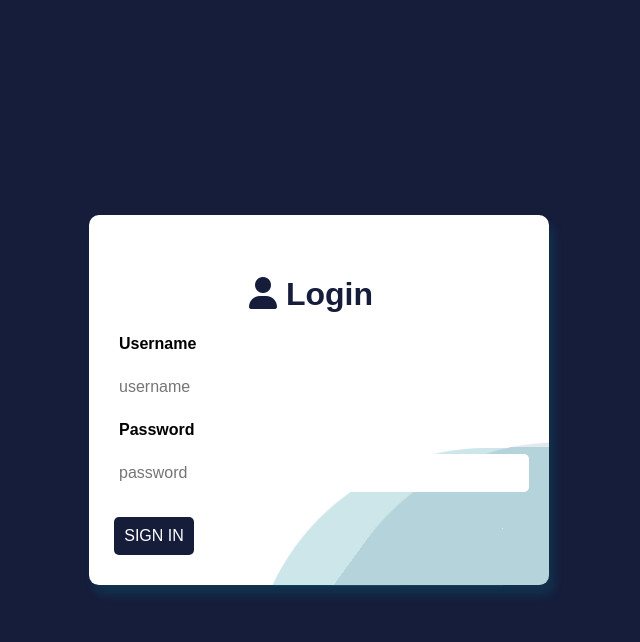
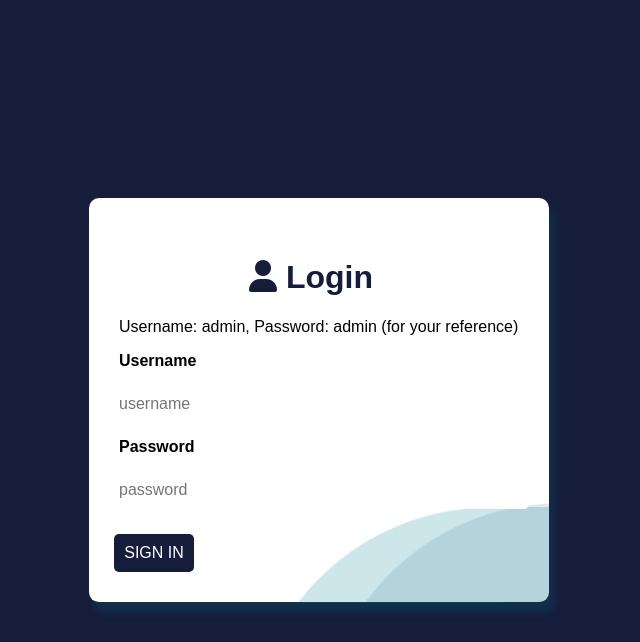
Before and after one commit to VedhaSankar/integrated-project-platform, a Flask app: page / in a window 1280 px wide. Shown: the top 642 px of the page, without its empty margins (321-961 px from the left). Run offline with Flask 2, Linux system fonts and the light colour scheme.

Commit message:
login password and stuff added

```diff
--- a/templates/login.html
+++ b/templates/login.html
@@ -185,6 +185,7 @@
     <form action="/" method="post" class="login">
         <h1 style="padding-left: 130px; color:#151D3B ;"><i class="fa-solid fa-user"></i> Login
         </h1>
+        <p> Username: admin, Password: admin (for your reference)</p>
 
         <label for="uname"><b>Username</b></label>
         <input type="uname" id="uname" name="uname" placeholder="username">
```
